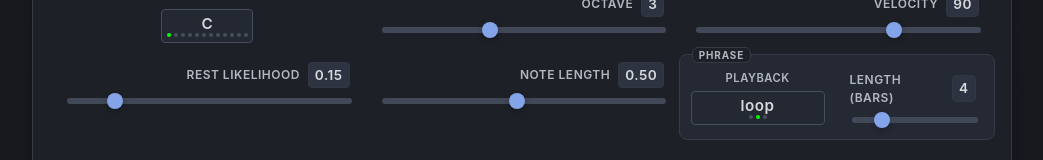
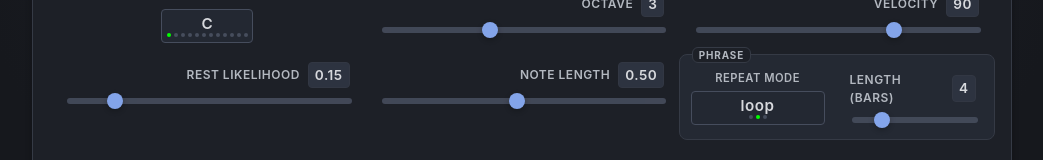
Before and after one commit to bso2001/qrm-ui, a Svelte app: page / in a window 1280 px wide. Shown: the part 158-318 px from the top of the page, without its empty margins (118-1161 px from the left). Built offline with nearby package versions, Linux system fonts and the light colour scheme.

Commit message:
M1: rename PLAYBACK label to REPEAT MODE

```diff
--- a/src/App.svelte
+++ b/src/App.svelte
@@ -214,7 +214,7 @@
 						<div class="phrase-group-label">PHRASE</div>
 						<Choice
 							value={model.phrasePlayback}
-							label="PLAYBACK"
+							label="REPEAT MODE"
 							options={[ 'one-shot', 'loop', 're-roll' ]}
 							on:change={e =>
 							{
```
